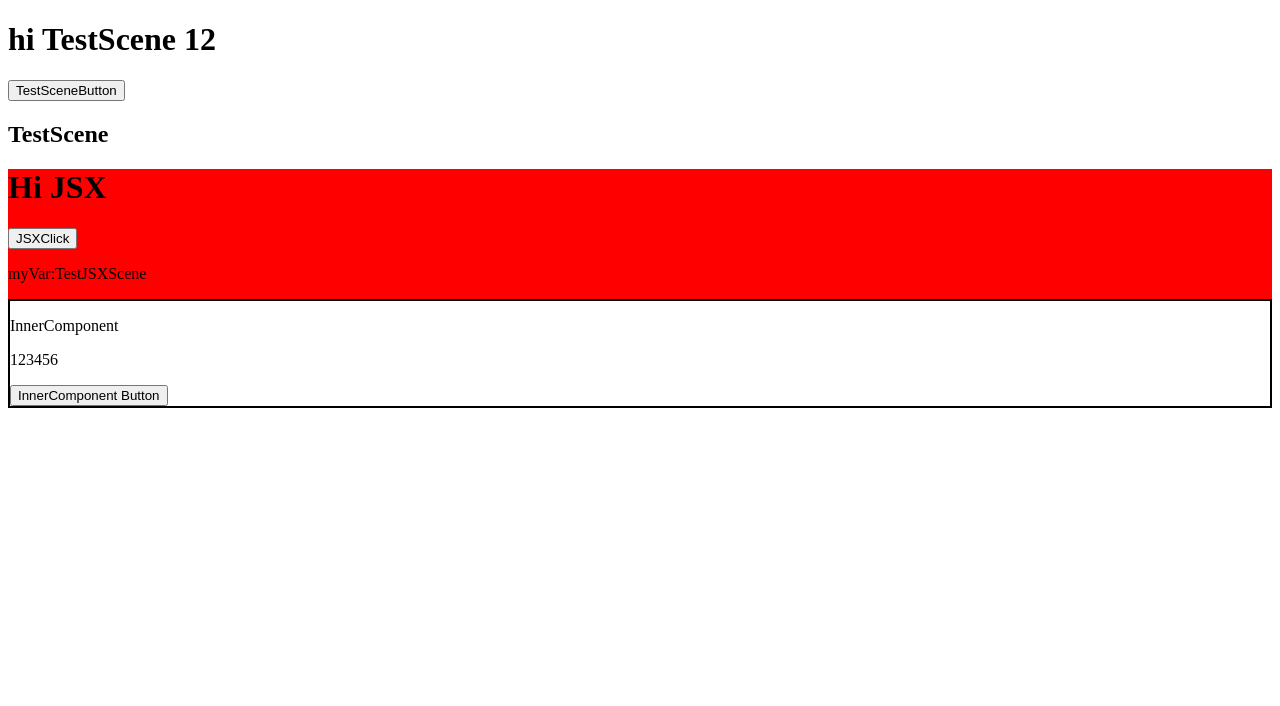
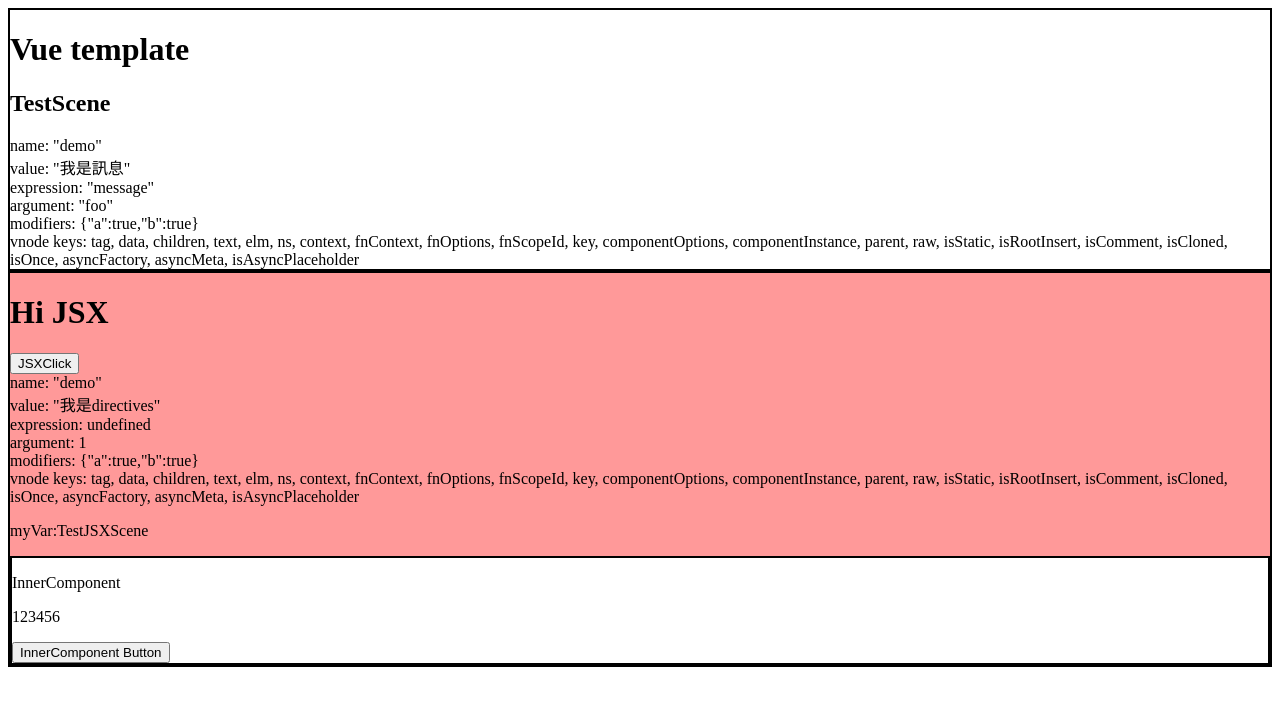
Before and after one commit to milkmidi/2017_vue_vuex_hello_world, a Vue app: page / in a window 1280 px wide. Shown: the top 706 px of the page. Built offline with nearby package versions, Linux system fonts and the light colour scheme; the HTML template or start-up script is replaced by a standard one.

Commit message:
add directive test code

```diff
--- a/package.json
+++ b/package.json
@@ -22,6 +22,9 @@
     "url": "git+https://github.com/milkmidi/2017_vue_vuex_hello_world.git"
   },
   "devDependencies": {
+    "babel-helper-vue-jsx-merge-props": "^2.0.2",
+    "babel-plugin-jsx-v-model": "^2.0.3",
+    "babel-plugin-jsx-vue-functional": "^2.1.0",
     "eslint": "^4.9.0",
     "eslint-config-airbnb-base": "^12.0.2",
     "eslint-import-resolver-babel-module": "^3.0.0",
@@ -37,6 +40,7 @@
     "babel-eslint": "^8.0.1",
     "babel-loader": "^7.1.1",
     "babel-plugin-transform-decorators-legacy": "^1.3.4",
+    "babel-plugin-transform-object-rest-spread": "^6.26.0",
     "babel-plugin-transform-react-jsx": "^6.24.1",
     "babel-plugin-transform-runtime": "^6.23.0",
     "babel-plugin-transform-vue-jsx": "^3.5.0",
--- a/src/js/app.js
+++ b/src/js/app.js
@@ -1,11 +1,15 @@
 import Vue from 'vue';
 // import App from '@/component/App.vue';
 import App from '@/container/TestScene';
+
+
+import TestDirective from './directive/TestDirective';
 
 // import store from './store';
 // import router from './app.router';
 import './util/init';
 
+TestDirective.install(Vue);
 // Vue.config.debug = process.env.NODE_ENV === 'development';
 // Vue.config.devtools = true;
 export default new Vue({
--- a/src/js/component/TestComponent.vue
+++ b/src/js/component/TestComponent.vue
@@ -1,22 +1,23 @@
-<template lang="pug" >
-  .test-root
-    h1 hi TestScene 12
-    button(@click="clickHandler") TestSceneButton
-    h2 {{myVar}}
-</template>
-
 <script>
-
-
 export default {
   name: 'test-component',
   data: () => ({
+    message: '我是訊息',
     myVar: 'TestScene',
   }),
   methods: {
     clickHandler() {
-      console.log(this.$options.name);
     },
   },
 };
 </script>
+<template lang="pug" >
+  .test-root
+    h1 Vue template
+    h2 {{myVar}}
+    .box(v-demo:foo.a.b="message") box
+</template>
+<style lang="stylus">
+  .test-root
+    border 2px solid black
+</style>
--- a/src/js/component/TestJSXComponent.vue
+++ b/src/js/component/TestJSXComponent.vue
@@ -22,6 +22,8 @@ class InnerComponent extends Vue {
   }
 }
 
+const Foo = ({ props }) => <div class='foo'>props:{JSON.stringify(props)}</div>;
+
 export default {
   props: {
     show: {
@@ -43,28 +45,51 @@ export default {
   },
   components: {
     InnerComponent,
+    Foo,
   },
   render() {
     if (!this.show) {
       return null;
     }
+    const f = {
+      props: {
+        name: 'milkmidi',
+        age: 18,
+      },
+    };
+    // not work
+    const b = {
+      name: 'fff',
+      age: 99,
+    };
+    // .box(v-demo:foo.a.b="message") box
+    const directives = [
+      {
+        name: 'demo', value: '我是directives', arg: 1, modifiers: { a: true, b: true },
+      },
+    ];
     return (
       <div class="test-jsx-root">
         <h1>Hi JSX</h1>
         <button >JSXClick</button>
+        <div {...{ directives }}></div>
         <p>myVar:{this.myVar}</p>
         <InnerComponent />
+        <Foo {...{ props: b }}/>
       </div>
     );
   },
 };
 </script>
 
-<style lang="stylus">
+<style lang="stylus" scoped>
   .test-jsx-root
-    background-color red
+    background-color alpha(red,0.4)
+    border 2px solid black
 
   .inner-component
     background-color white
     border 2px solid black
+  .foo
+    background-color #aabbcc
 </style>
--- /dev/null
+++ b/src/js/directive/TestDirective.js
@@ -0,0 +1,18 @@
+
+export default {
+  install(Vue) {
+    Vue.directive('demo', {
+      bind(el, binding, vnode) {
+        console.log(binding);
+        const s = JSON.stringify;
+        el.innerHTML =
+      `name: ${s(binding.name)}<br>` +
+      `value: ${s(binding.value)}<br>` +
+      `expression: ${s(binding.expression)}<br>` +
+      `argument: ${s(binding.arg)}<br>` +
+      `modifiers: ${s(binding.modifiers)}<br>` +
+      `vnode keys: ${Object.keys(vnode).join(', ')}`;
+      },
+    });
+  },
+};
```
Also changed, not shown: .babelrc, 1 other file (tests, documents, lock files or other folders).
